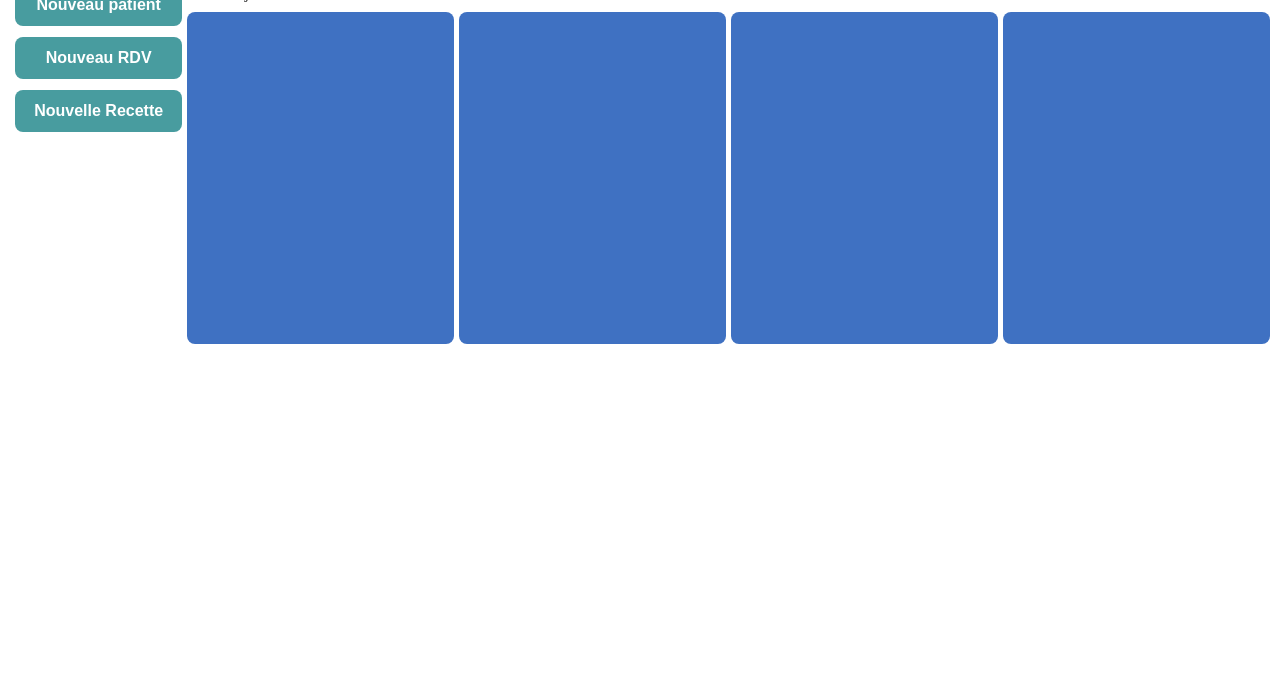
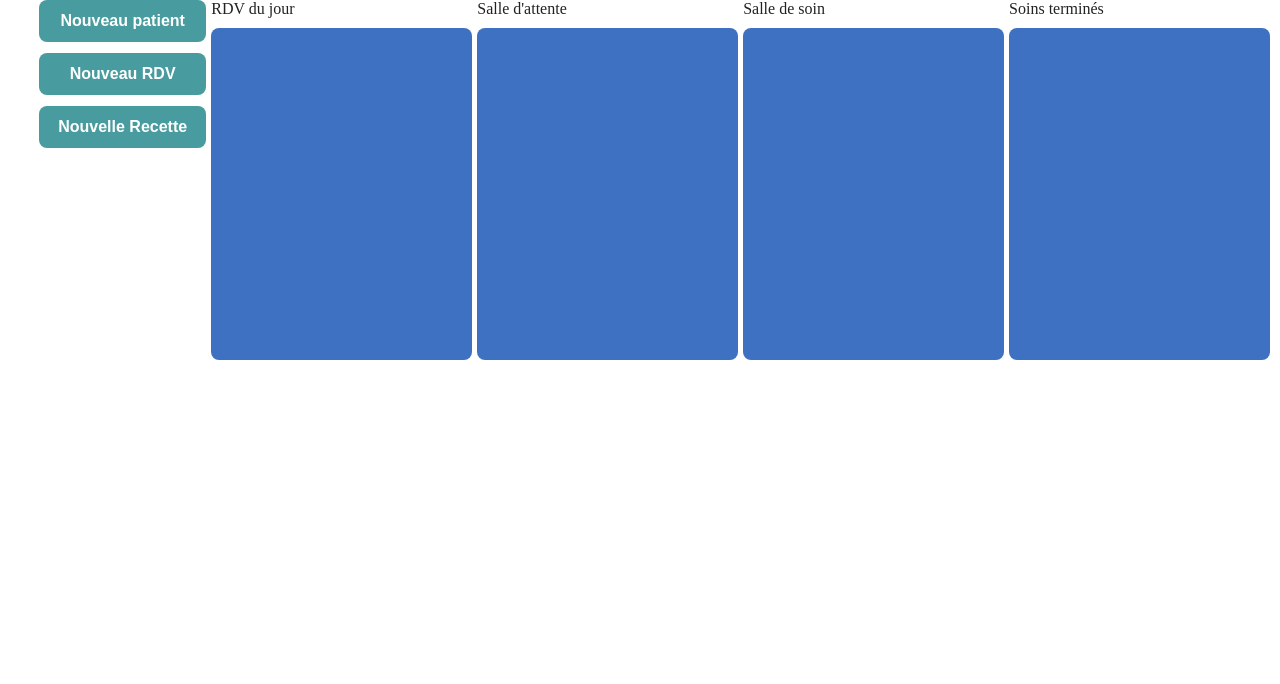
Before and after one commit to freud87/cabinet, a plain HTML site: page index.html in a window 1280 px wide. Shown: the part 116-800 px from the top of the page. Drawn offline with Linux system fonts and the light colour scheme.

Commit message:
Update index.css

```diff
--- a/index.css
+++ b/index.css
@@ -55,7 +55,7 @@ navbar button {
 }
 main {
   display: flex;
-  margin-top: 1rem 0 0 1.5rem;
+  margin: 1rem 0 0 1.5rem;
 }
 sidebar {
   widht: 20%;
```
